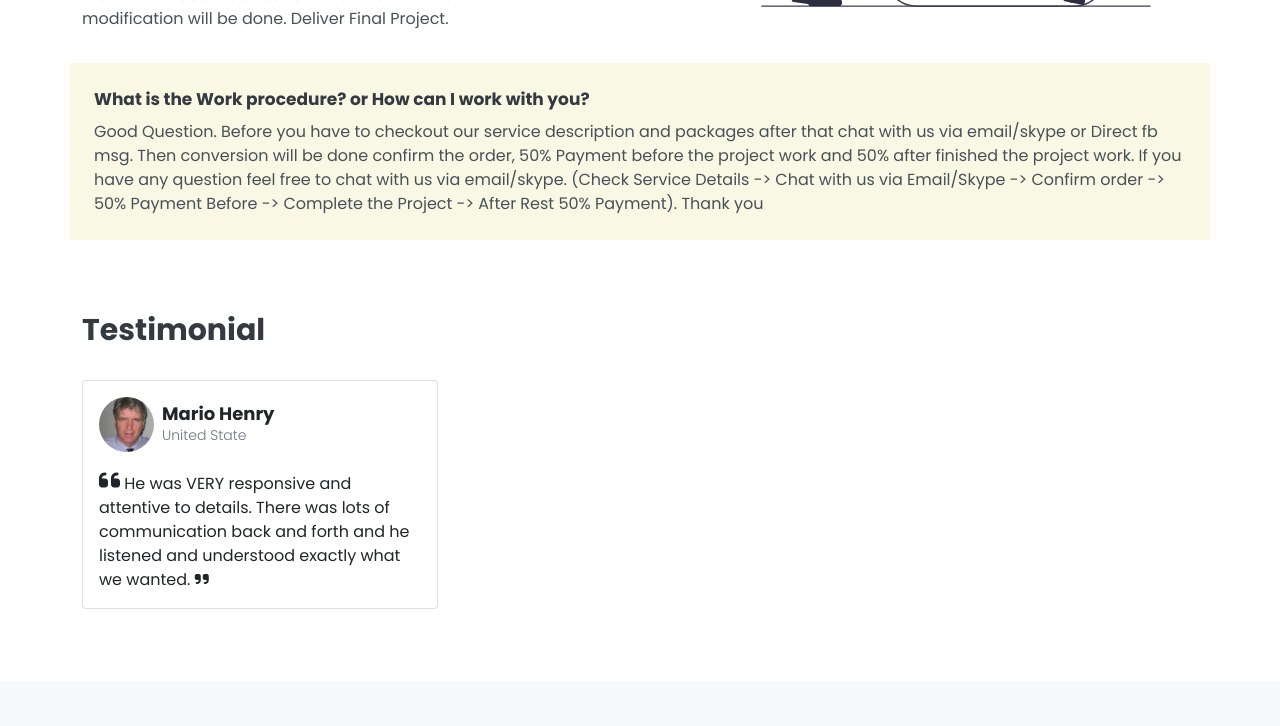
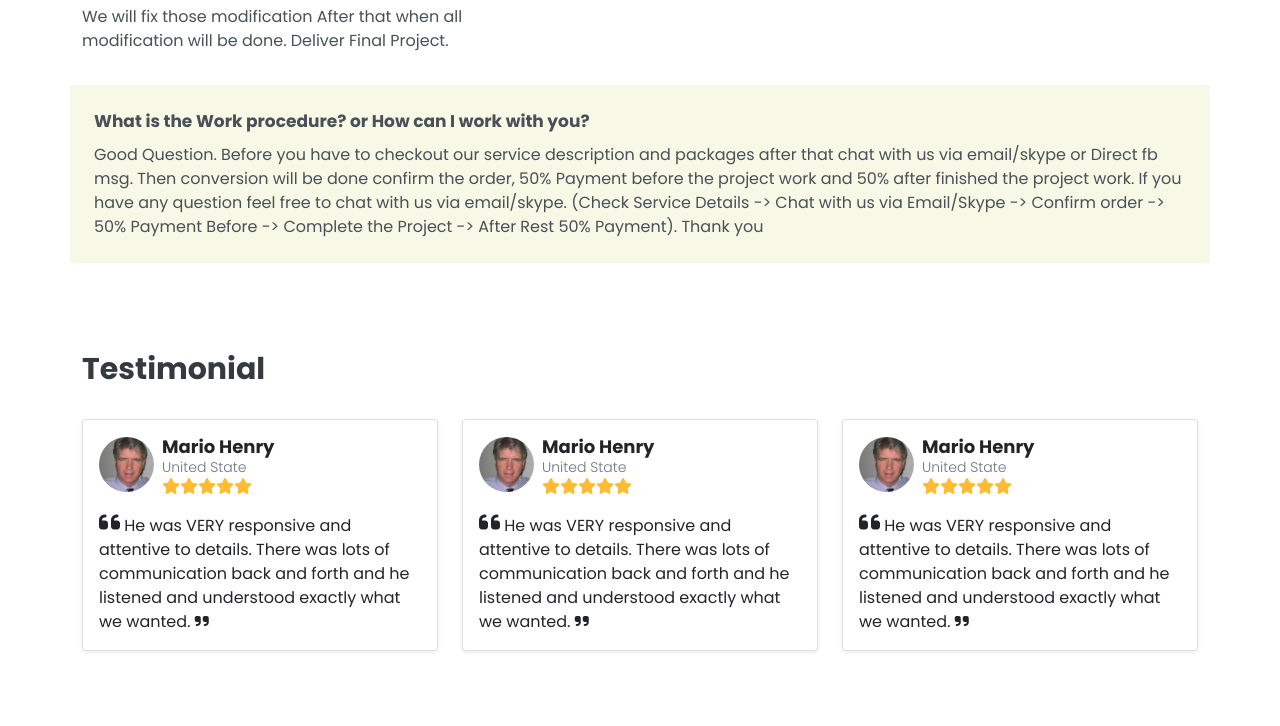
Before and after one commit to ShuvoMallick01/Shuvo-Mallick-Website, a plain HTML site: page index.html in a window 1280 px wide. Shown: the part 1821-2547 px from the top of the page. Drawn offline with nearby package versions, Linux system fonts and the light colour scheme.

Commit message:
Add Testimonial

```diff
--- a/css/style.css
+++ b/css/style.css
@@ -165,9 +165,9 @@ Keywords: real state, Template, bootstrap template etc.
 }
 
 .work-step .step {
-  font-weight: 700 !important;
-  font-size: 20px;
-  color: var(--bs-gray-800);
+  font-weight: 600 !important;
+  font-size: 18px;
+  color: var(--bs-gray-700);
 }
 
 .work-step .bref,
@@ -178,15 +178,15 @@ Keywords: real state, Template, bootstrap template etc.
 }
 
 .work-step img {
-  width: 80%;
+  width: 70%;
 }
 
 .work-step .payment-procedure {
-  background-color: #f8f8e4;
+  background-color: #f8f8e4e5;
 }
 
 .work-step .payment-procedure h4 {
-  color: var(--bs-gray-800);
+  color: var(--bs-gray-700);
   font-weight: 700;
   font-size: 17px;
   line-height: 150%;
@@ -194,6 +194,15 @@ Keywords: real state, Template, bootstrap template etc.
 /* ===== WORK STEPS END===== */
 
 /* ===== TESTIMONIAL START===== */
+.testimonial .card {
+  cursor: pointer;
+  transition: all 300ms ease;
+}
+
+.testimonial .card:hover {
+  box-shadow: var(--shadow-default) !important;
+}
+
 .testimonial img {
   width: 55px !important;
 }
@@ -205,6 +214,10 @@ Keywords: real state, Template, bootstrap template etc.
 
 .testimonial .client-info p {
   font-size: 14px;
+}
+
+.star-rating .active {
+  color: #fdbc31;
 }
 /* ===== TESTIMONIAL END===== */
 
--- a/css/utilities.css
+++ b/css/utilities.css
@@ -248,3 +248,13 @@ hr {
   outline: none;
 } */
 /* ===== from end ===== */
+
+/* ===== Card ===== */
+.testimonial .card {
+  cursor: pointer;
+  transition: all 300ms ease;
+}
+
+.testimonial .card:hover {
+  box-shadow: var(--shadow-default) !important;
+}
--- a/index.html
+++ b/index.html
@@ -182,7 +182,7 @@
     <!-- HERO END -->
 
     <!-- STATUS START -->
-    <section class="py-5">
+    <section class="py-5 mb-md-3">
       <div class="container">
         <div class="row status g-4">
           <!-- single Card -->
@@ -274,7 +274,7 @@
     <!-- STATUS END -->
 
     <!-- SERVICES START -->
-    <section class="py-4">
+    <section class="py-4 mb-md-3">
       <div class="container">
         <!-- Section Title -->
         <div class="row">
@@ -625,7 +625,7 @@
     <!-- SERVICES END -->
 
     <!-- WORK STEPS START -->
-    <section class="work-step py-5">
+    <section class="work-step py-5 mb-md-3">
       <div class="container">
         <!-- Section Title -->
         <div class="row mb-3">
@@ -705,7 +705,7 @@
     <!-- WORK STEPS END -->
 
     <!-- CLIENT REVIEW START -->
-    <section class="py-4">
+    <section class="py-4 mb-md-3">
       <div class="container">
         <!-- Section Title -->
         <div class="row mb-3">
@@ -714,10 +714,10 @@
           </div>
         </div>
 
-        <div class="row testimonial">
+        <div class="row testimonial gy-4 gy-lg-0">
           <!-- single testimonial -->
           <div class="col-lg-4">
-            <div class="card">
+            <div class="card shadow-sm">
               <div class="card-body">
                 <div class="row">
                   <div class="d-flex align-items-center mb-3">
@@ -729,6 +729,85 @@
                     <div class="client-info d-flex flex-column">
                       <h5 class="card-title mb-0">Mario Henry</h5>
                       <p class="mb-0 text-muted fw-light">United State</p>
+                      <span class="star-rating d-flex"
+                        ><i class="fa-solid fa-star active"></i
+                        ><i class="fa-solid fa-star active"></i
+                        ><i class="fa-solid fa-star active"></i
+                        ><i class="fa-solid fa-star active"></i
+                        ><i class="fa-solid fa-star active"></i
+                      ></span>
+                    </div>
+                  </div>
+                </div>
+
+                <p class="review card-text">
+                  <i class="fa-solid fa-quote-left fs-4"></i> He was VERY
+                  responsive and attentive to details. There was lots of
+                  communication back and forth and he listened and understood
+                  exactly what we wanted.
+                  <i class="fa-solid fa-quote-right"></i>
+                </p>
+              </div>
+            </div>
+          </div>
+
+          <!-- single testimonial -->
+          <div class="col-lg-4">
+            <div class="card shadow-sm">
+              <div class="card-body">
+                <div class="row">
+                  <div class="d-flex align-items-center mb-3">
+                    <img
+                      src="./assets/images/clients-testimonial/client-1.jpg"
+                      class="img-fluid rounded-circle w-25 me-2"
+                      alt="client-picture"
+                    />
+                    <div class="client-info d-flex flex-column">
+                      <h5 class="card-title mb-0">Mario Henry</h5>
+                      <p class="mb-0 text-muted fw-light">United State</p>
+                      <span class="star-rating d-flex"
+                        ><i class="fa-solid fa-star active"></i
+                        ><i class="fa-solid fa-star active"></i
+                        ><i class="fa-solid fa-star active"></i
+                        ><i class="fa-solid fa-star active"></i
+                        ><i class="fa-solid fa-star active"></i
+                      ></span>
+                    </div>
+                  </div>
+                </div>
+
+                <p class="review card-text">
+                  <i class="fa-solid fa-quote-left fs-4"></i> He was VERY
+                  responsive and attentive to details. There was lots of
+                  communication back and forth and he listened and understood
+                  exactly what we wanted.
+                  <i class="fa-solid fa-quote-right"></i>
+                </p>
+              </div>
+            </div>
+          </div>
+
+          <!-- single testimonial -->
+          <div class="col-lg-4">
+            <div class="card shadow-sm">
+              <div class="card-body">
+                <div class="row">
+                  <div class="d-flex align-items-center mb-3">
+                    <img
+                      src="./assets/images/clients-testimonial/client-1.jpg"
+                      class="img-fluid rounded-circle w-25 me-2"
+                      alt="client-picture"
+                    />
+                    <div class="client-info d-flex flex-column">
+                      <h5 class="card-title mb-0">Mario Henry</h5>
+                      <p class="mb-0 text-muted fw-light">United State</p>
+                      <span class="star-rating d-flex"
+                        ><i class="fa-solid fa-star active"></i
+                        ><i class="fa-solid fa-star active"></i
+                        ><i class="fa-solid fa-star active"></i
+                        ><i class="fa-solid fa-star active"></i
+                        ><i class="fa-solid fa-star active"></i
+                      ></span>
                     </div>
                   </div>
                 </div>
@@ -749,7 +828,7 @@
     <!-- CLIENT REVIEW END -->
 
     <!-- START -->
-    <section class="py-4">
+    <section class="py-4 mb-md-3">
       <div class="container">
         <div class="row"></div>
       </div>
```
